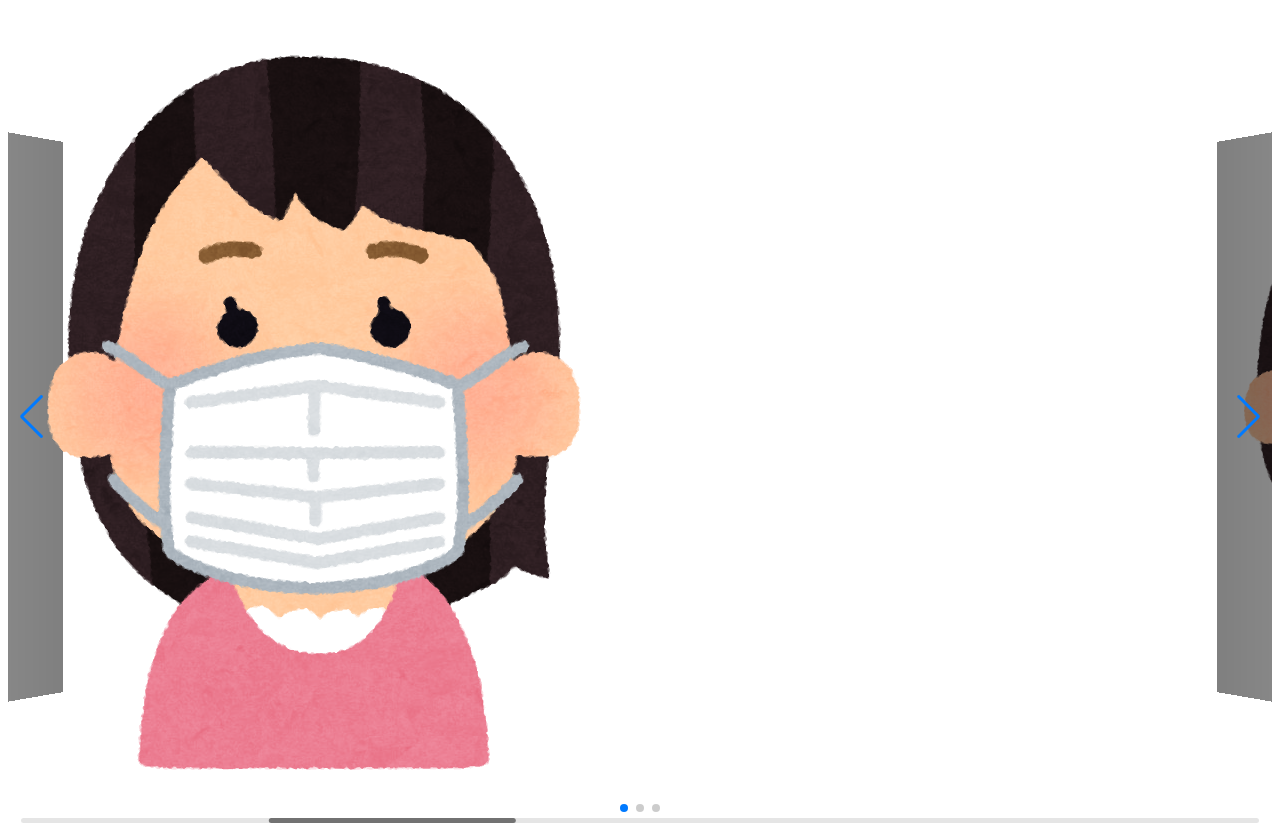
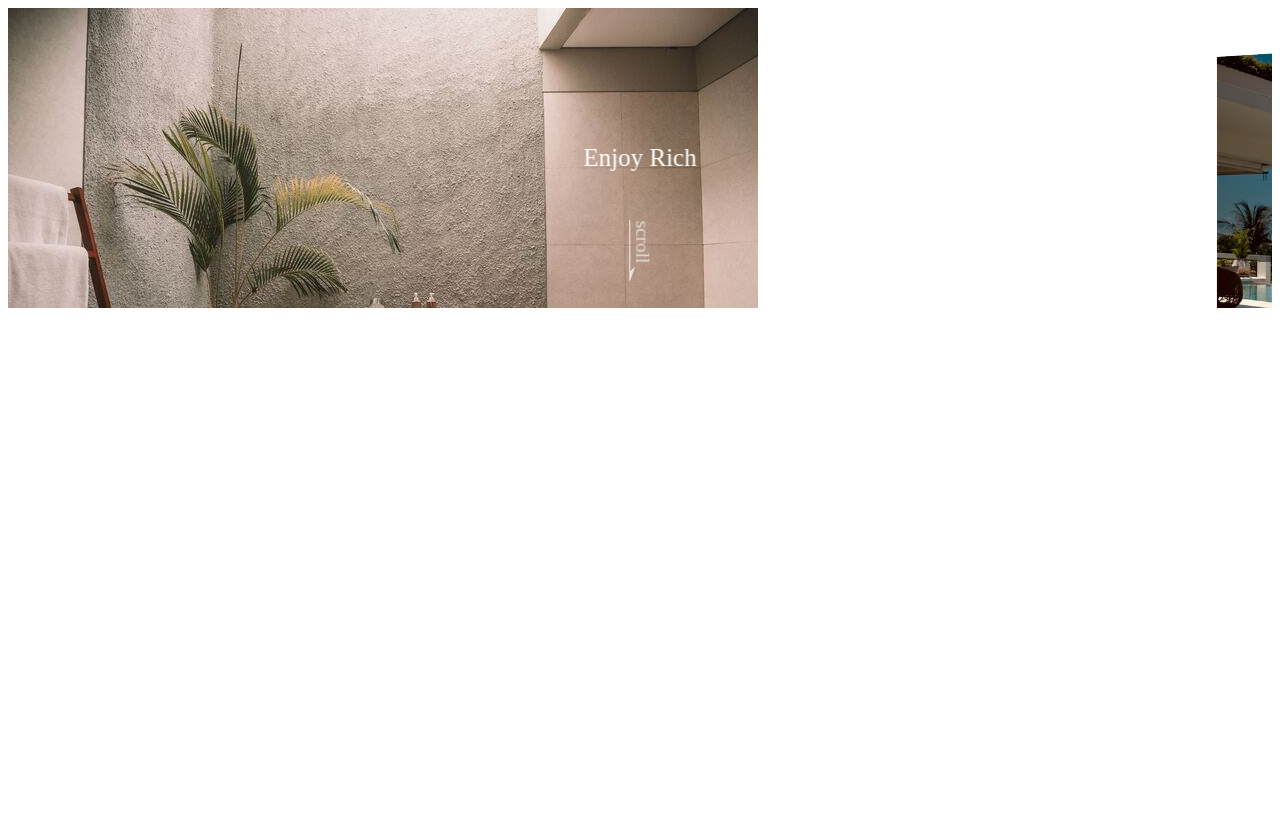
Before and after one commit to jin-aiit-a1824jj/front-dev-sampel-html-css-js, a plain HTML site: page session7/index6.html in a window 1280 px wide. After the commit the page ends 800 px from the top, so only its background shows below. Drawn offline with nearby package versions, Linux system fonts and the light colour scheme; files that its build step writes are made by us from their sources.

Commit message:
slider page - 1

```diff
--- a/session7/index6.html
+++ b/session7/index6.html
@@ -8,26 +8,41 @@
     <link rel="stylesheet" href="style6.css">
 </head>
 <body>
+
+    <div id="global-container">
+        <div id="container">
+            <div class="hero">
+                <div id="hero">
                     <!-- Slider main container -->
                     <div class="swiper-container">
                         <!-- Additional required wrapper -->
                         <div class="swiper-wrapper">
                             <!-- Slides -->
-        <div class="swiper-slide"><img src="image1.png" alt=""></div>
-        <div class="swiper-slide"><img src="image2.png" alt=""></div>
-        <div class="swiper-slide"><img src="image3.png" alt=""></div>
+                            <div class="swiper-slide">
+                                <div class="hero__title">Enjoy Rich</div>
+                                <img src="image-1.jpg" alt="">
+                            </div>
+                            <div class="swiper-slide">
+                                <div class="hero__title">Fantastic</div>
+                                <img src="image-2.jpg" alt="">
+                            </div>
+                            <div class="swiper-slide">
+                                <div class="hero__title">Experience</div>
+                                <img src="image-3.jpg" alt="">
+                            </div>
                             ...
                         </div>
-    <!-- If we need pagination -->
-    <div class="swiper-pagination"></div>
+                        <div class="hero__footer">
+                            <img class="hero__downarrow" src="arrow.svg">
+                            <span class="hero__scrolltext">scroll</span>
+                        </div>
+                    </div>
+                </div>
+            </div>
+        </div>
+    </div>
 
-    <!-- If we need navigation buttons -->
-    <div class="swiper-button-prev"></div>
-    <div class="swiper-button-next"></div>
 
-    <!-- If we need scrollbar -->
-    <div class="swiper-scrollbar"></div>
-</div>
     <script src="https://unpkg.com/swiper/swiper-bundle.min.js"></script>
     <script src="main6.js"></script>
 </body>
--- a/session7/main6.js
+++ b/session7/main6.js
@@ -4,19 +4,5 @@ const mySwiper = new Swiper('.swiper-container', {
     loop: true,
     //effect: 'fade',
     effect: 'coverflow',
-    // If we need pagination
-    pagination: {
-      el: '.swiper-pagination',
-    },
 
-    // Navigation arrows
-    navigation: {
-      nextEl: '.swiper-button-next',
-      prevEl: '.swiper-button-prev',
-    },
-
-    // And if we need scrollbar
-    scrollbar: {
-      el: '.swiper-scrollbar',
-    },
   })
--- a/session7/style6.scss
+++ b/session7/style6.scss
@@ -1,3 +1,55 @@
+@import 'mixin';
+$cWhite: white;
+
 .swiper-container {
     width: 100%;
+    height: 300px;
 }
+
+.hero {
+    &__title{
+        position: absolute;
+        top: 50%;
+        left: 50%;
+        transform: translate(-50%, -50%);
+        color: $cWhite;
+        font-size: 25px;
+    }
+
+    &__footer {
+        position: absolute;
+        left: 50%;
+        bottom: 20px;
+        transform: translateX(-50%);
+        z-index: 2;
+        height: 68px;
+        width: 22px;
+        overflow: hidden;
+    }
+
+    &__downarrow {
+        position: absolute;
+        left: 0;
+        bottom: 0;
+        width: 6px;
+        @include animation($name: kf-arrow-anime, $iteration-count: infinite, $duration: 2s, $timing-function: linear);
+    }
+
+    &__scrolltext {
+        position: absolute;
+        transform: rotate(90deg);
+        color: rgba(255,255,255,0.7);
+        left: -8px;
+        top: 11px;
+        font-size: 1.2em;
+    }
+}
+
+@keyframes kf-arrow-anime {
+    0%,50%,100% {
+        transform: translateY(-10%);
+    }
+    30% {
+        transform: none;
+    }
+}
```
Also changed, not shown: session7/arrow.svg (added), session7/image-1.jpg (added), session7/image-2.jpg (added), session7/image-3.jpg (added), session7/image1.png (deleted), session7/image2.png (deleted), session7/image3.png (deleted), session7/style6.css (added), 1 other file. Lines whose indentation alone changed are shown as unchanged.
